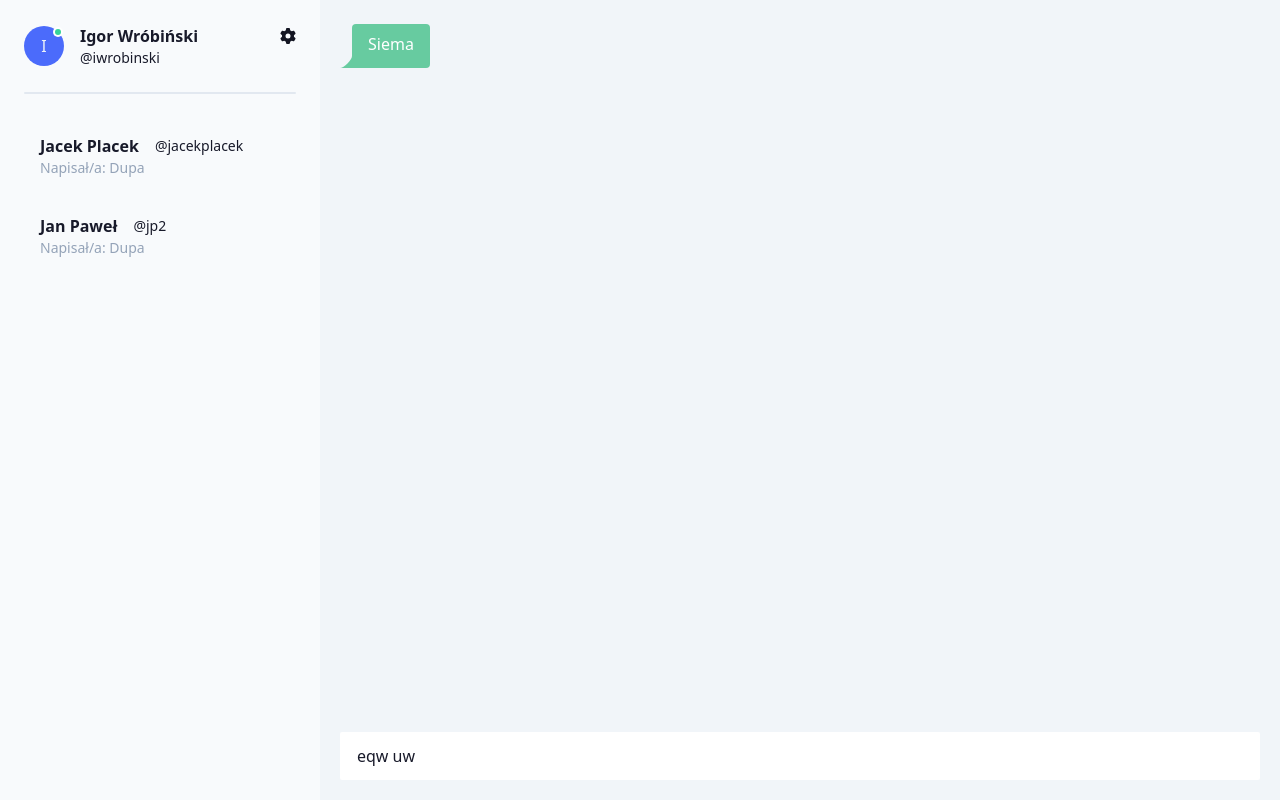
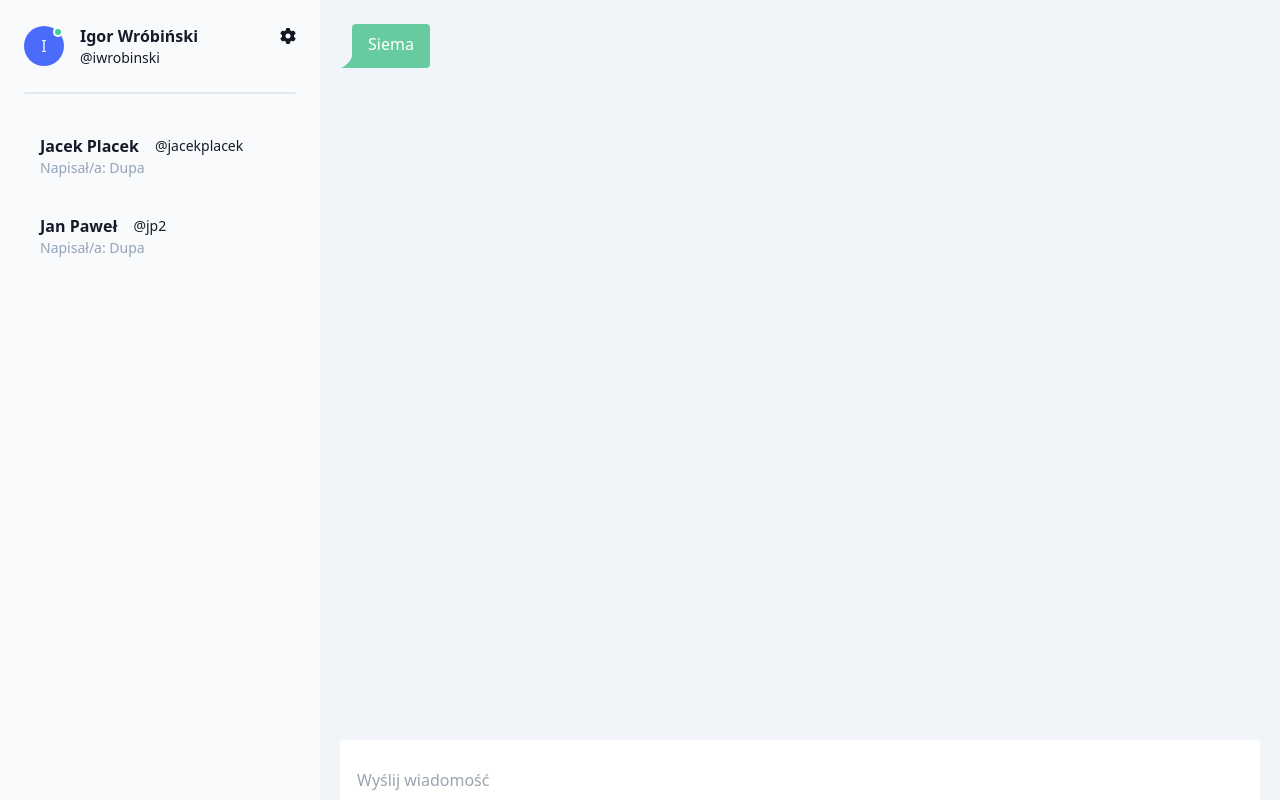
Before and after one commit to agor1/vue-chat-app, a Vue app: page / in a window 1280 px wide. Built offline with nearby package versions, Linux system fonts and the light colour scheme.

Commit message:
fix(Chat.vue): Fixed input height

```diff
--- a/src/components/Chat.vue
+++ b/src/components/Chat.vue
@@ -5,7 +5,7 @@ export default {
   name: "Messages",
   data() {
     return {
-      message: "eqw uw",
+      message: "",
     };
   },
   computed: {
@@ -15,9 +15,13 @@ export default {
   },
   methods: {
     sendMessage() {
+      if (this.message === "") {
+        return 0;
+      } else {
         this.$store.commit("addMessage", { message: this.message });
         console.log(this.message);
         this.message = "";
+      }
     },
   },
 };
@@ -32,7 +36,6 @@ export default {
         </div>
       </div>
 
-      <!-- <p v-for="msg in $user.messages">{{ msg }}</p> -->
       <div class="chat chat-end">
         <div
           class="chat-bubble chat-bubble-primary mt-4"
@@ -43,11 +46,14 @@ export default {
       </div>
     </div>
 
+    <div class="w-full h-20">
       <input
-      class="input w-full mt-10"
+        class="input w-full mt-10 min-h-20"
         type="text"
+        placeholder="Wyślij wiadomość"
         v-model="message"
         v-on:keyup.enter="sendMessage"
       />
     </div>
+  </div>
 </template>
```
Lines whose indentation alone changed are shown as unchanged.
